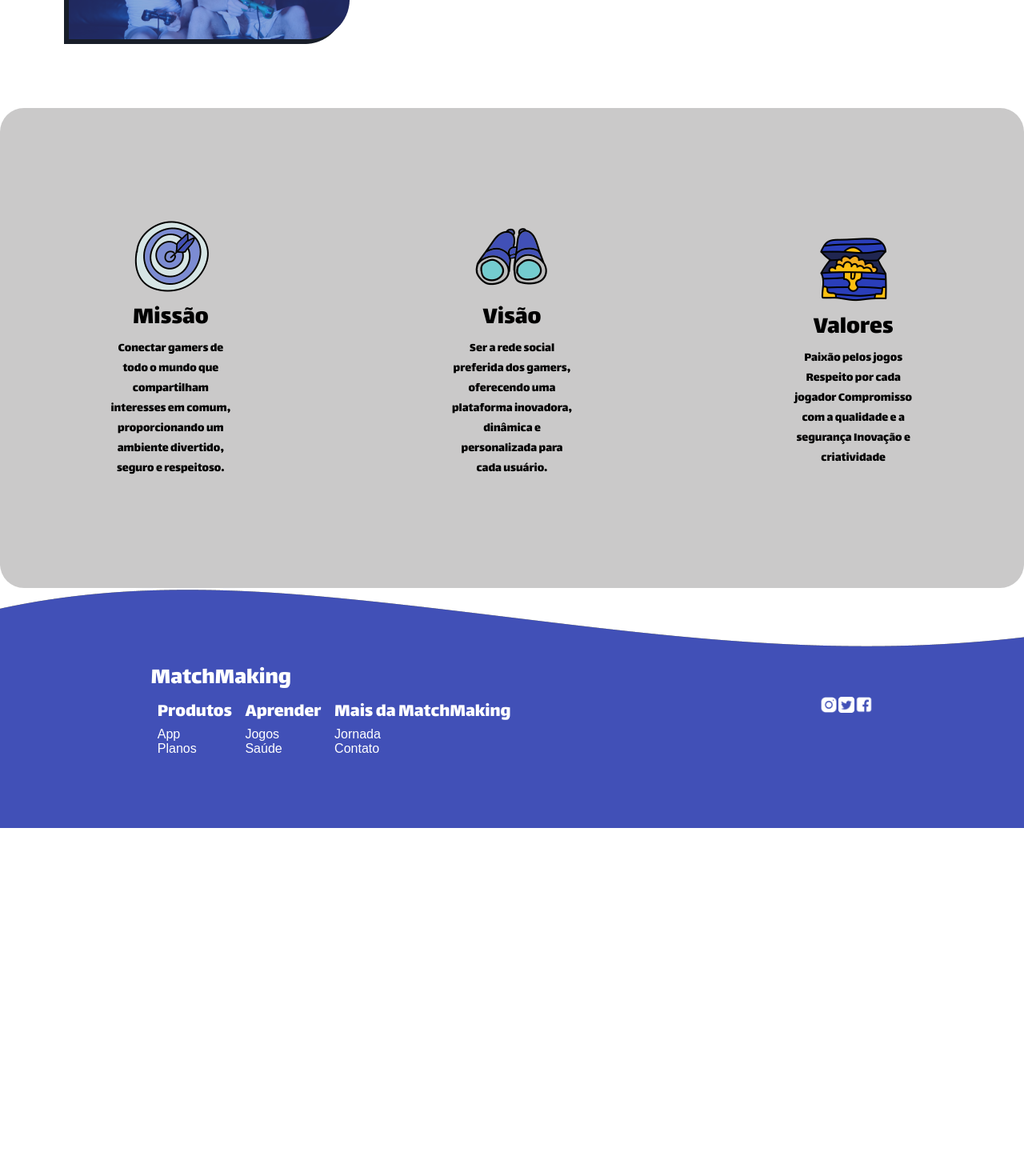
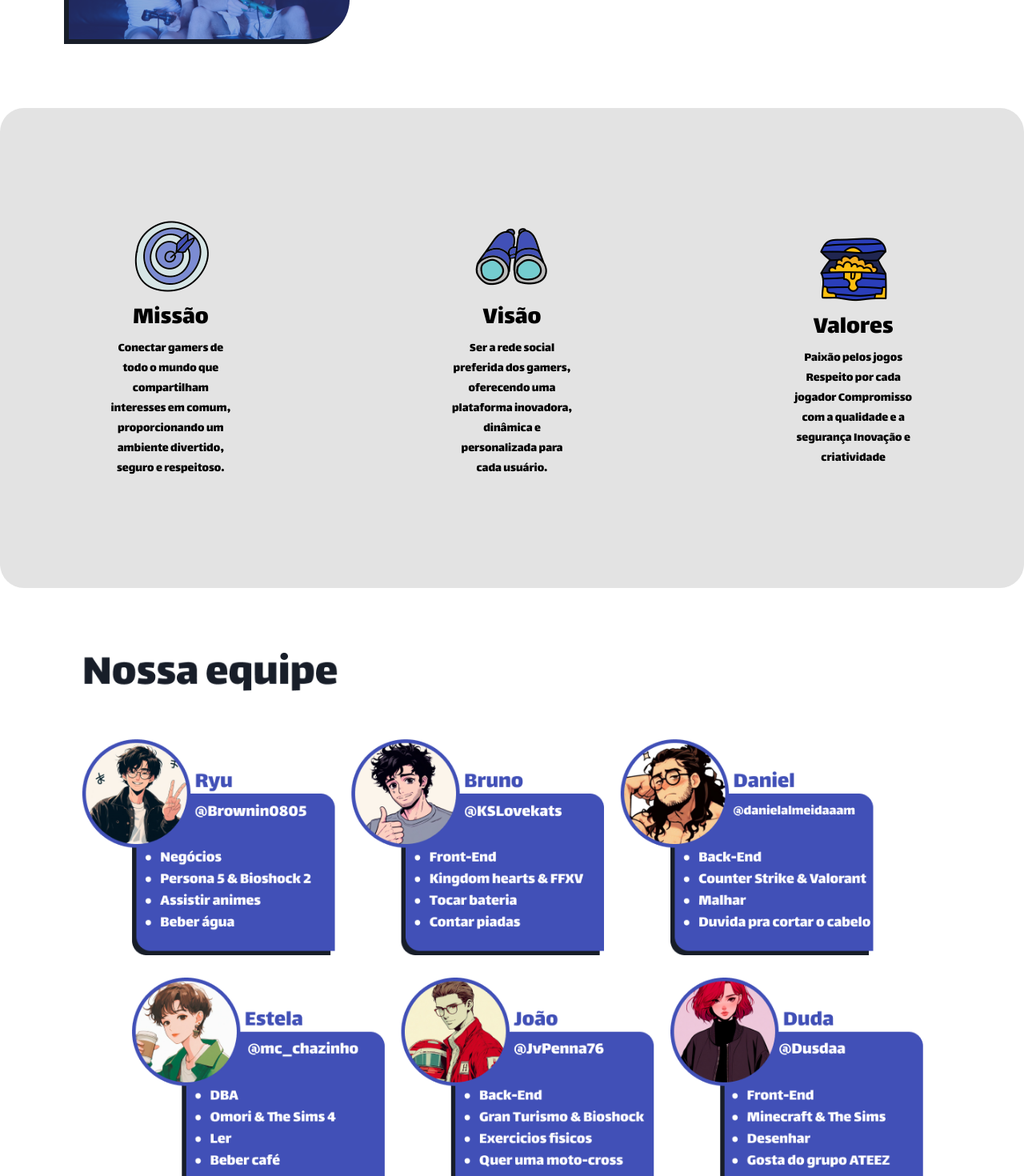
Before and after one commit to GameMatch2-0/MatchMaking-Front, a React (Vite) app: page /sobre in a window 1280 px wide. Shown: the part 1580-3050 px from the top of the page at 80% size. Before the commit the page ends 2615 px from the top, so only its background shows below. Built offline with nearby package versions, Linux system fonts and the light colour scheme.

Commit message:
fix pagina sobre

```diff
--- a/src/css/sobre.css
+++ b/src/css/sobre.css
@@ -78,7 +78,7 @@
 }
 
 .sobre-secao3{
-    background-color: rgb(202, 201, 201);
+    background-color: rgb(227, 227, 227);
     border-radius: 30px;
     display: flex;
     justify-content: space-around;
@@ -99,8 +99,11 @@
 
 }
 
-.line {
-    height: 5px;
-    background-color: #2A3EB9;
-    border-radius: 5px;
+
+
+.img-secao4{
+    width: 100%;
+    padding-top: 80px;
+    padding-left: 0;
+    padding-bottom: 0;
 }
--- a/src/pages/Sobre.jsx
+++ b/src/pages/Sobre.jsx
@@ -7,6 +7,7 @@ import imagem3 from '../assets/img3.png'
 import missao from '../assets/missao.png'
 import visao from '../assets/visao.png'
 import valores from '../assets/valores.png'
+import secao4 from '../assets/secao4.png'
 
 export default function Index() {
     return (
@@ -77,6 +78,10 @@ export default function Index() {
 
             </div>
 
+            <div className="sobre-secao4">
+                <img className="img-secao4"src={secao4} alt="" />
+            </div>
+
             <div className="footer-div">
                 <Footer />
             </div>
```
Also changed, not shown: src/assets/secao4.png (added).
